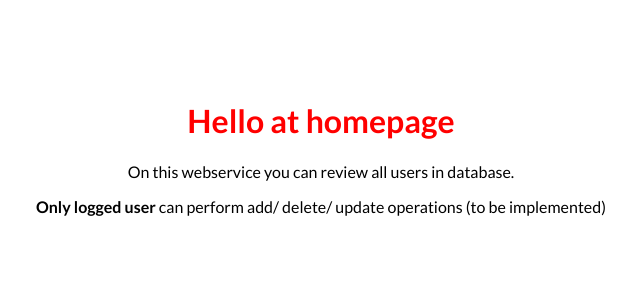
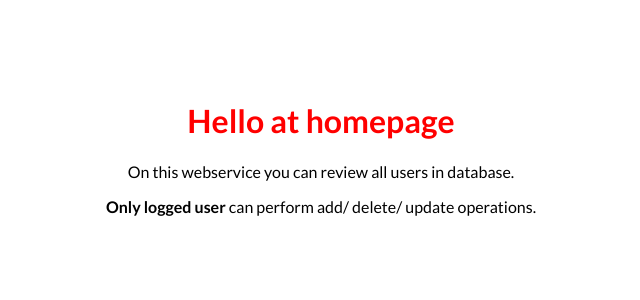
Before and after one commit to forDeFan/FastAPI_APIs, a FastAPI app: template app/web/templates/home.html in a window 1280 px wide. Shown: the part 71-371 px from the top of the page, without its empty margins (319-959 px from the left). Run offline with FastAPI, Linux system fonts and the light colour scheme; the template is opened without the code that fills it, so the values that code supplies are empty; parts of the project's set-up code (start-up, migrations or seed data) failed here and were passed over.

Commit message:
change: remove info about no implemented log in

```diff
--- a/app/web/templates/home.html
+++ b/app/web/templates/home.html
@@ -8,6 +8,6 @@
 <div class="container">
     <h1>Hello at homepage</h1>
     <p>On this webservice you can review all users in database.</p>
-    <p><strong>Only logged user</strong> can perform add/ delete/ update operations (to be implemented)</p>
+    <p><strong>Only logged user</strong> can perform add/ delete/ update operations.</p>
 </div>
 {% endblock %}
```
